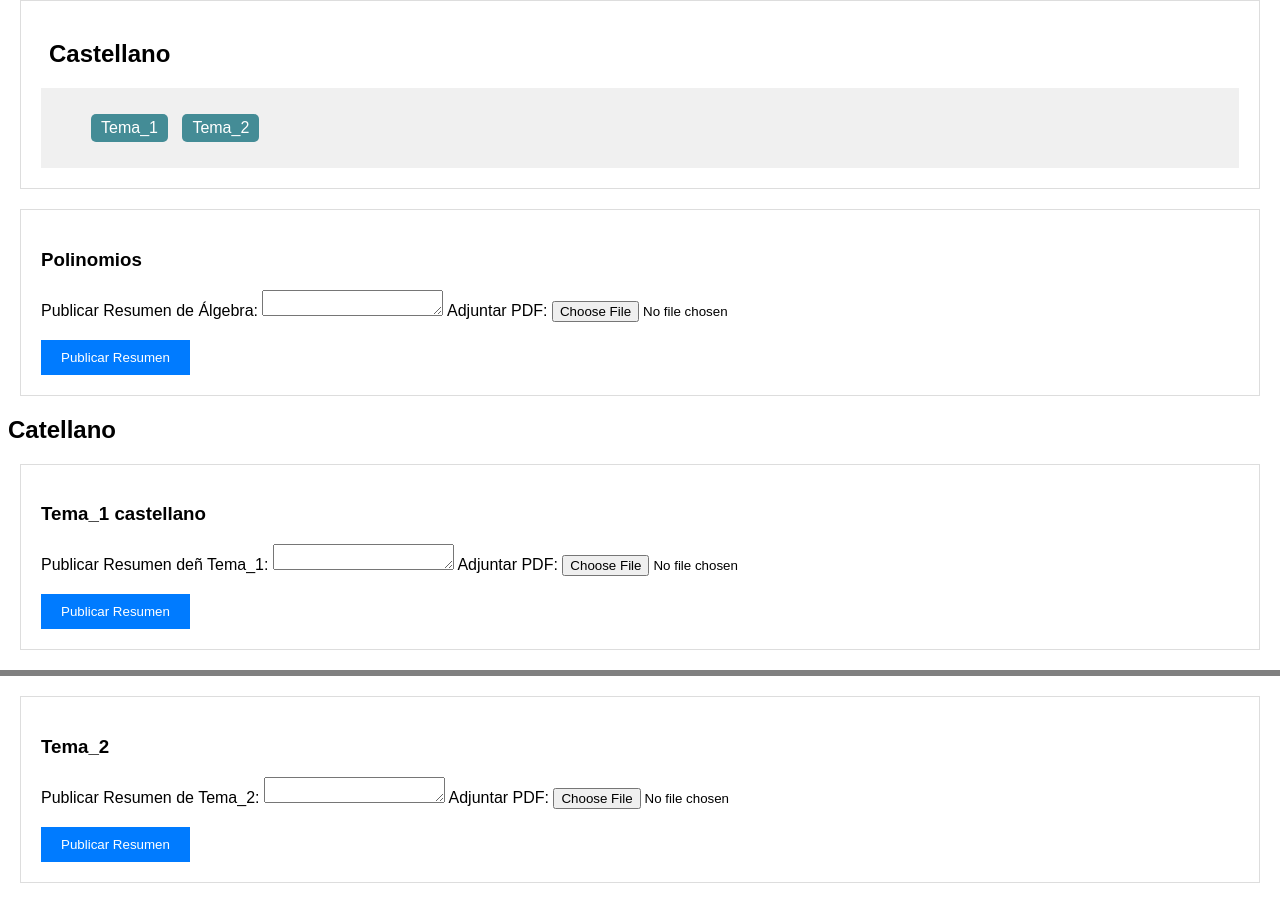
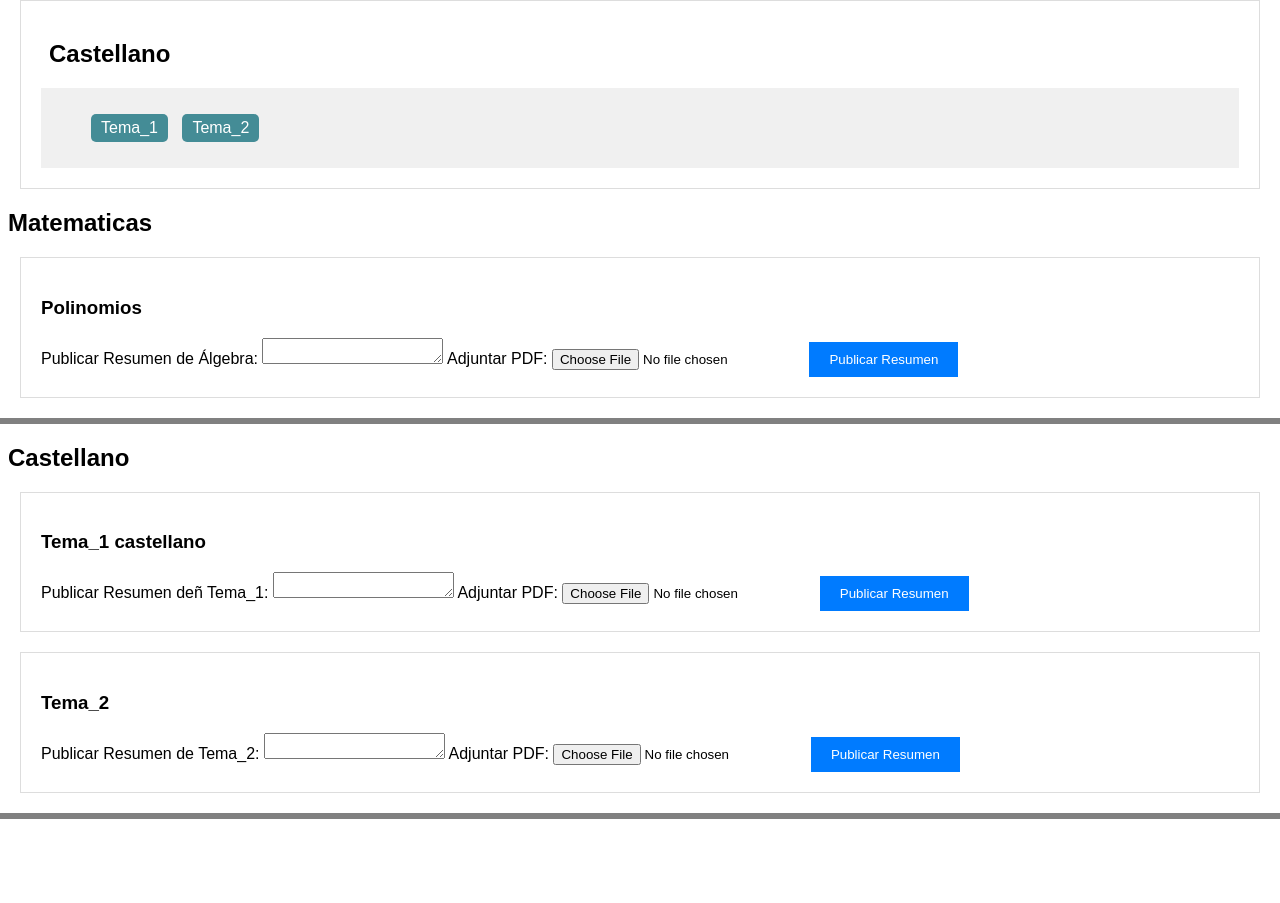
Before and after one commit to Raulman08/Raulman08.github.io, a plain HTML site: page index.html in a window 1280 px wide. Shown: the part 660-1563 px from the top of the page. After the commit the page ends 1487 px from the top, so only its background shows below. Drawn offline with Linux system fonts and the light colour scheme.

Commit message:
Update index.html

```diff
--- a/index.html
+++ b/index.html
@@ -50,7 +50,7 @@
             </ul>
         </nav>
     </section>
-    <div class="lat">
+    <h2>Matematicas</h2>
     <section class="tema" id="tema-algebra">
         <h3>Polinomios</h3>
         <ul id="resumenes-lista-algebra" class="pdf-list">
@@ -61,14 +61,11 @@
             <textarea id="contenido-algebra" name="contenido" rows="4" required></textarea>
             <label for="archivo-pdf-algebra">Adjuntar PDF:</label>
             <input type="file" id="archivo-pdf-algebra" name="archivo-pdf" accept=".pdf">
-                <br>
-                <br>
             <button type="submit">Publicar Resumen</button>
         </form>
     </section>
-    </div>
-    <div class="lat">
-        <h2>Catellano</h2>
+    <hr>
+    <h2>Castellano</h2>
     <section class="tema" id="tema-1">
         <h3>Tema_1 castellano</h3>
         <ul id="resumenes-lista-1" class="pdf-list">
@@ -79,12 +76,10 @@
             <textarea id="contenido-1" name="contenido" rows="4" required></textarea>
             <label for="archivo-pdf-1">Adjuntar PDF:</label>
             <input type="file" id="archivo-pdf-1" name="archivo-pdf" accept=".pdf">
-                <br>
-                <br>
             <button type="submit">Publicar Resumen</button>
         </form>
     </section>
-        <hr>
+
     <section class="tema" id="tema-2">
         <h3>Tema_2</h3>
         <ul id="resumenes-lista-2" class="pdf-list">
@@ -95,13 +90,10 @@
             <textarea id="contenido-2" name="contenido" rows="4" required></textarea>
             <label for="archivo-pdf-2">Adjuntar PDF:</label>
             <input type="file" id="archivo-pdf-2" name="archivo-pdf" accept=".pdf">
-                <br>
-                <br>
             <button type="submit">Publicar Resumen</button>
         </form>
     </section>
-    </div>
-
+    <hr>
     <!-- Resto del contenido -->
     <script src="https://cdnjs.cloudflare.com/ajax/libs/pdf.js/2.10.377/pdf.min.js"></script>
     <script src="scripts.js"></script>
```
Lines whose indentation alone changed are shown as unchanged.
